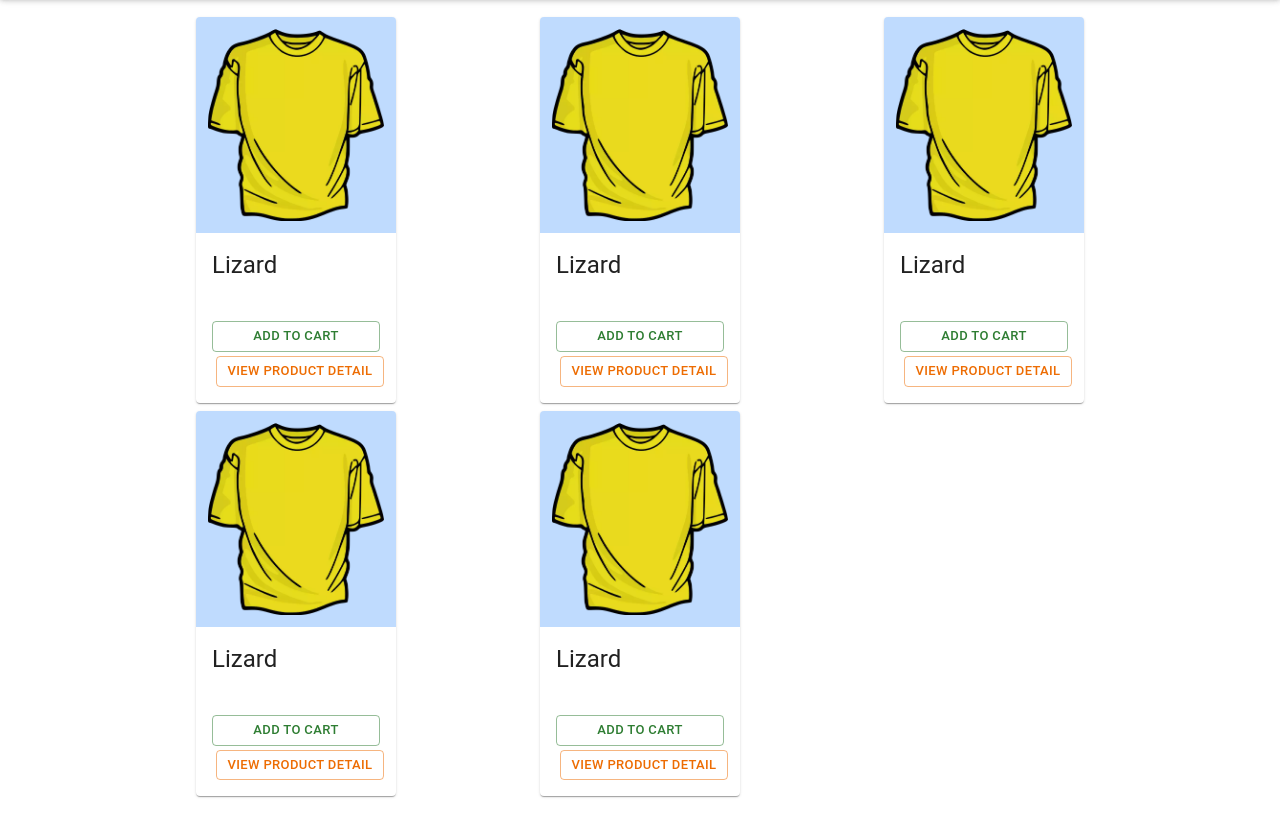
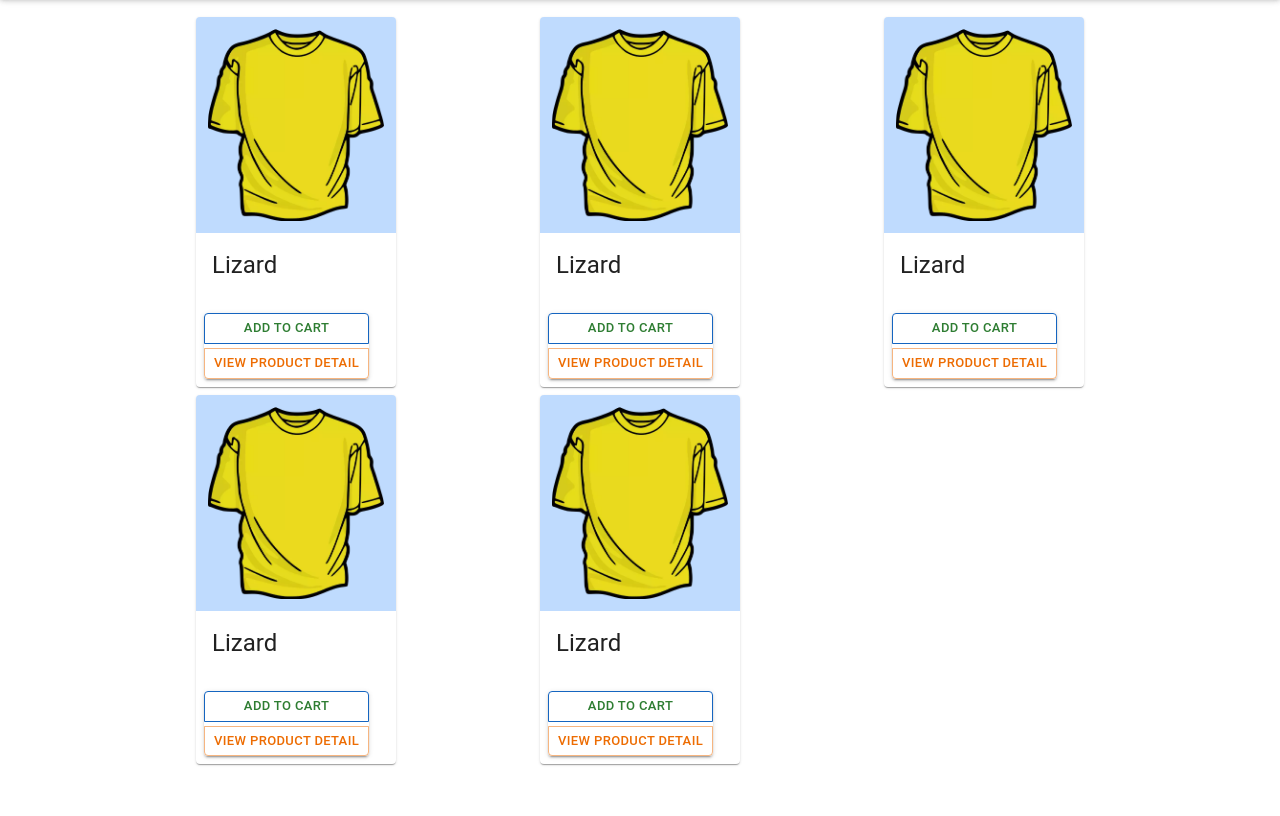
Before and after one commit to trungvu267/StoreApp, a Gatsby site: page / in a window 1280 px wide. Shown: the part 71-887 px from the top of the page. After the commit the page ends 855 px from the top, so only its background shows below. Built offline with nearby package versions, Linux system fonts and the light colour scheme; Gatsby itself is replaced by a stand-in of ours.

Commit message:
update product card

```diff
--- a/src/components/ProductCard.jsx
+++ b/src/components/ProductCard.jsx
@@ -1,9 +1,12 @@
 import * as React from 'react'
-import Card from '@mui/material/Card'
-import CardActions from '@mui/material/CardActions'
-import CardContent from '@mui/material/CardContent'
-import CardMedia from '@mui/material/CardMedia'
-import Button from '@mui/material/Button'
+import {
+  ButtonGroup,
+  Button,
+  Card,
+  CardActions,
+  CardContent,
+  CardMedia,
+} from '@mui/material'
 import Typography from '@mui/material/Typography'
 import testImage from '../../assets/images/products/yellowT.png'
 import { toast } from 'react-toastify'
@@ -36,7 +39,13 @@ export default function ProductCard() {
           Lizard
         </Typography>
       </CardContent>
-      <CardActions className="flex flex-col m-2 p-0 items-center space-y-1">
+      <CardActions>
+        <ButtonGroup
+          orientation="vertical"
+          aria-label="vertical contained button group"
+          variant="contained"
+          className="space-y-1"
+        >
           <Button
             variant="outlined"
             size="small"
@@ -54,6 +63,7 @@ export default function ProductCard() {
           >
             View Product detail
           </Button>
+        </ButtonGroup>
       </CardActions>
     </Card>
   )
```
Lines whose indentation alone changed are shown as unchanged.
